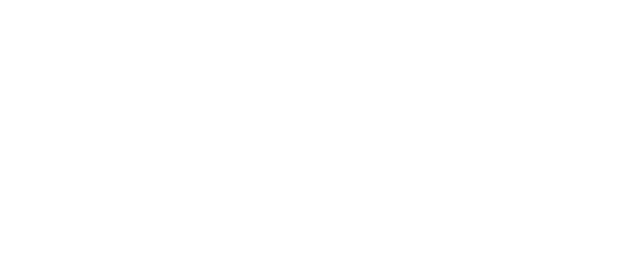
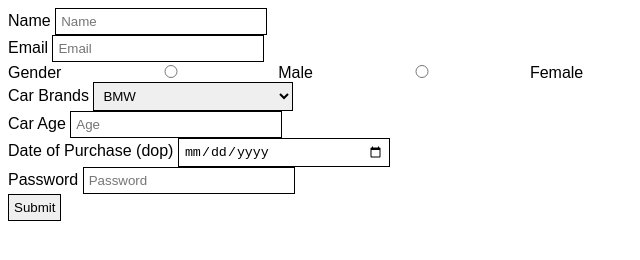
Before and after one commit to acciojob/car-insurance-form-SatishSharma31, a website: page main.html in a window 1280 px wide. Shown: the whole page, without its empty margins (0-640 px from the left). Drawn offline with Linux system fonts and the light colour scheme.

Commit message:
created a submission

```diff
--- a/main.html
+++ b/main.html
@@ -8,7 +8,46 @@
 
 <body>
 	<!-- the entire body must be written by student -->
-    <script type="text/javascript" src="./script.js">
+     <form method="post">
+  <label for="name">Name</label>
+  <input required type="text" id="name" placeholder="Name">
+
+		<br>
+<label for="email">Email</label>
+  <input required type="email" id="email" placeholder="Email">
+<br>
+
+<label for="gender">Gender</label>
+  <input required name="gender" type="radio" id="gender_m" >
+		<label for="Male">Male</label>
+		<input name="gender" required type="radio" id="gender_f" >
+		<label for="Male">Female</label>
+<br>
+		<label for="cars">Car Brands</label>
+  <select  type="select" id="cars" placeholder="--Please choose an option--">
+  <option value="BMW">BMW</option>
+  <option value="Audi">Audi</option>
+  <option value="Mercedez">Mercedez</option>
+
+  </select>
+		<br>
+
+<label for="carage">Car Age</label>
+  <input required type="number" id="carage" placeholder="Age">
+<br>
+<label for="dop">Date of Purchase (dop)</label>
+<input required type="date" id="dop">
+<br>
+
+
+		<label for="password">Password</label>
+<input required type="password" id="password" placeholder="Password">
+<br>
+
+
+	<button type="submit" id="submit">Submit</button>
+</form>
+	<script type="text/javascript" src="./script.js">
 </script>
 
 </body>
--- a/styles.css
+++ b/styles.css
@@ -1,2 +1,9 @@
 
 /* Your CSS Code here. */
+form {  font-family: "Poppins", sans-serif;
+  font-weight: 400;}
+input { width:200px; padding: 5px; border:1px solid #000;}
+label { width:200px; }
+button { padding: 5px; border:1px solid #000;}
+checkbox { width:200px; padding: 5px; border:1px solid #000;}
+select  { width:200px; padding: 5px; border:1px solid #000;}
```
